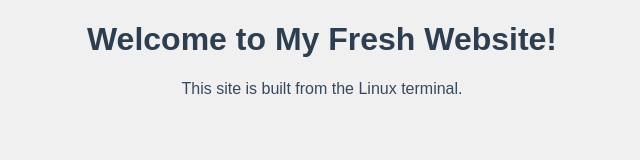
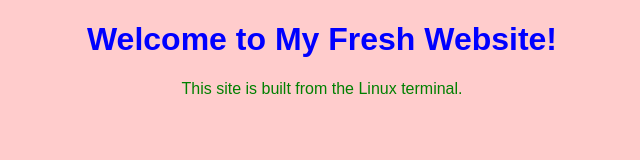
Before and after one commit to Tobias211/tobias211.github.io, a plain HTML site: page index.html in a window 1280 px wide. Shown: the whole page, without its empty margins (318-958 px from the left). Drawn offline with Linux system fonts and the light colour scheme.

Commit message:
Update CSS with bright test colors

```diff
--- a/style.css
+++ b/style.css
@@ -1,11 +1,11 @@
 body {
-  background-color: #f0f0f0;
+  background-color: #ffcccc; /* light red background */
   font-family: Arial, sans-serif;
   text-align: center;
 }
 h1 {
-  color: #2c3e50;
+  color: #0000ff; /* bright blue heading */
 }
 p {
-  color: #34495e;
+  color: #008000; /* green paragraph text */
 }
```
